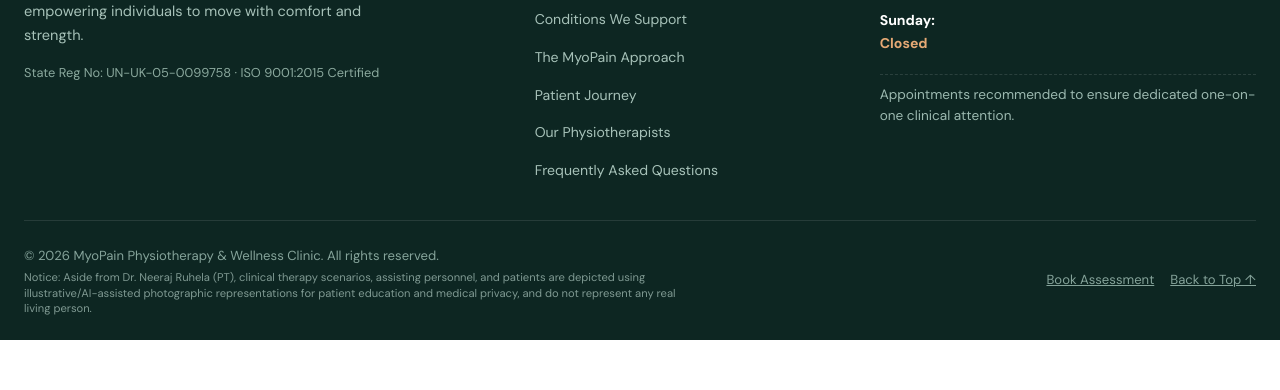
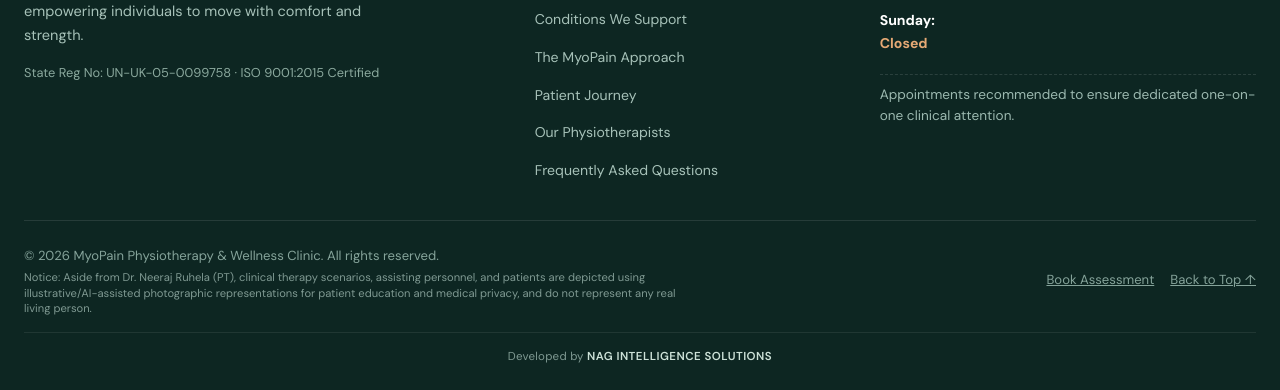
Before and after one commit to nirajruhe/MyoPain-Clinic-Website, a plain HTML site: page index.html in a window 1280 px wide. Shown: the part 9449-9839 px from the top of the page. Before the commit the page ends 9789 px from the top, so only its background shows below. Drawn offline with Linux system fonts and the light colour scheme.

Commit message:
feat(footer): add professional developer attribution for NAG INTELLIGENCE SOLUTIONS

```diff
--- a/index.html
+++ b/index.html
@@ -44,7 +44,7 @@
   <meta name="keywords" content="physiotherapy clinic, MyoPain physiotherapy, Dr Neeraj Ruhela, neuro rehabilitation, orthopedic physiotherapy, NIMHANS Bangalore, sports injury rehab, ISO 9001:2015 certified clinic, back pain treatment, cervical spondylosis, stroke rehab, geriatric physiotherapy">
 
   <!-- Primary Stylesheet -->
-  <link rel="stylesheet" href="style.css?v=4.5">
+  <link rel="stylesheet" href="style.css?v=4.6">
 
   <!-- Structured Data 1: Local Healthcare Clinic Schema (Google Rich Results) -->
   <script type="application/ld+json">
@@ -1645,6 +1645,9 @@
         <a href="#appointment">Book Assessment</a>
         <a href="#home">Back to Top ↑</a>
       </div>
+      <div class="footer-developer-credit">
+        Developed by <span class="developer-name">NAG INTELLIGENCE SOLUTIONS</span>
+      </div>
     </div>
   </footer>
 
@@ -1654,6 +1657,6 @@
   </button>
 
   <!-- Client-Side JavaScript Logic -->
-  <script src="script.js?v=4.5"></script>
+  <script src="script.js?v=4.6"></script>
 </body>
 </html>
--- a/style.css
+++ b/style.css
@@ -2529,6 +2529,28 @@
   color: #ffffff;
 }
 
+.footer-developer-credit {
+  width: 100%;
+  padding-top: 14px;
+  margin-top: 4px;
+  border-top: 1px solid rgba(255, 255, 255, 0.08);
+  font-size: 0.72rem;
+  color: #7f9992;
+  text-align: center;
+  letter-spacing: 0.02em;
+}
+
+.footer-developer-credit .developer-name {
+  color: #cde2d8;
+  font-weight: 600;
+  letter-spacing: 0.04em;
+  transition: color var(--transition-fast);
+}
+
+.footer-developer-credit:hover .developer-name {
+  color: #ffffff;
+}
+
 /* --------------------------------------------------------------------------
    19. BACK TO TOP BUTTON
    -------------------------------------------------------------------------- */
```
Also changed, not shown: 1 other file.
